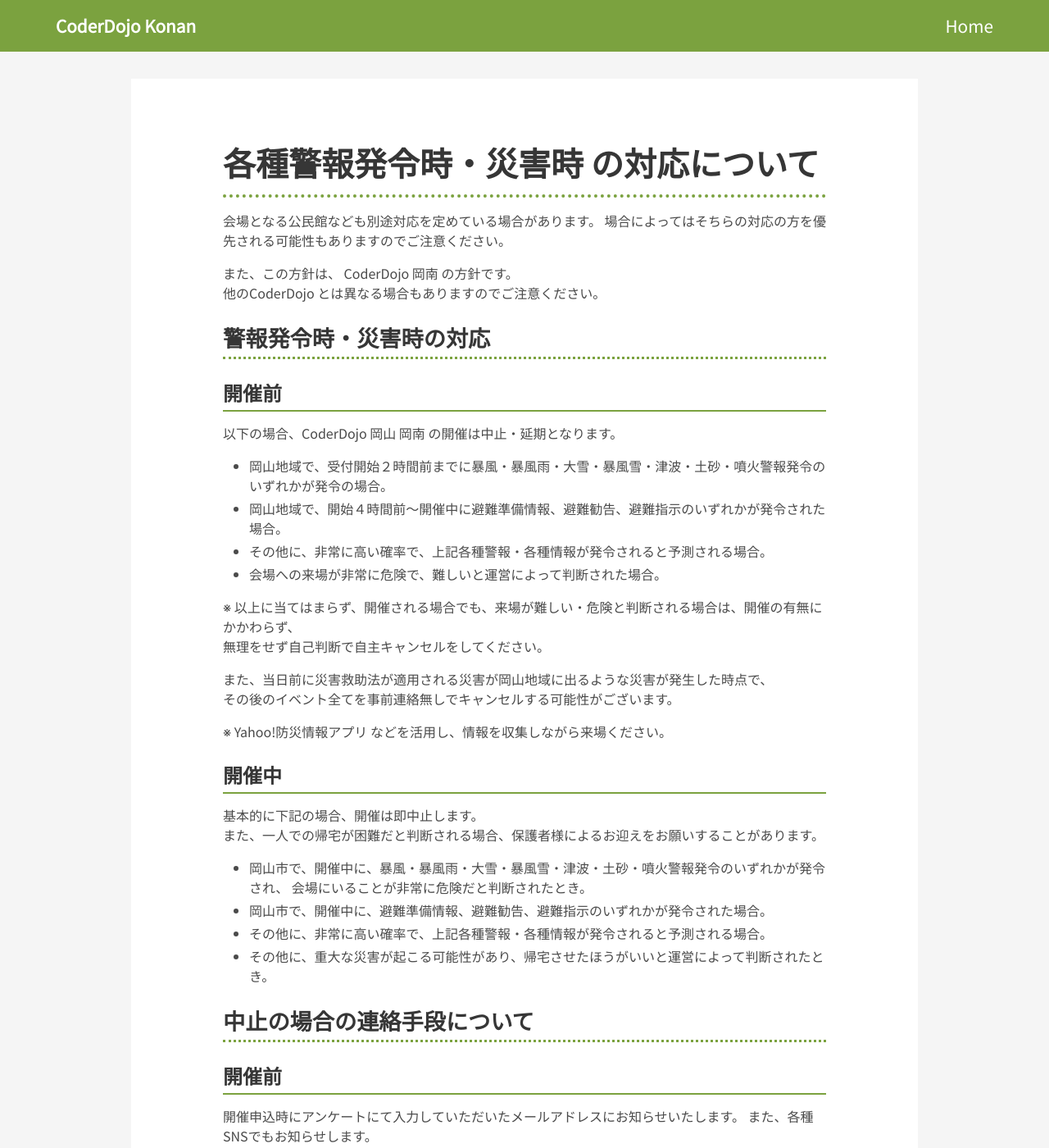
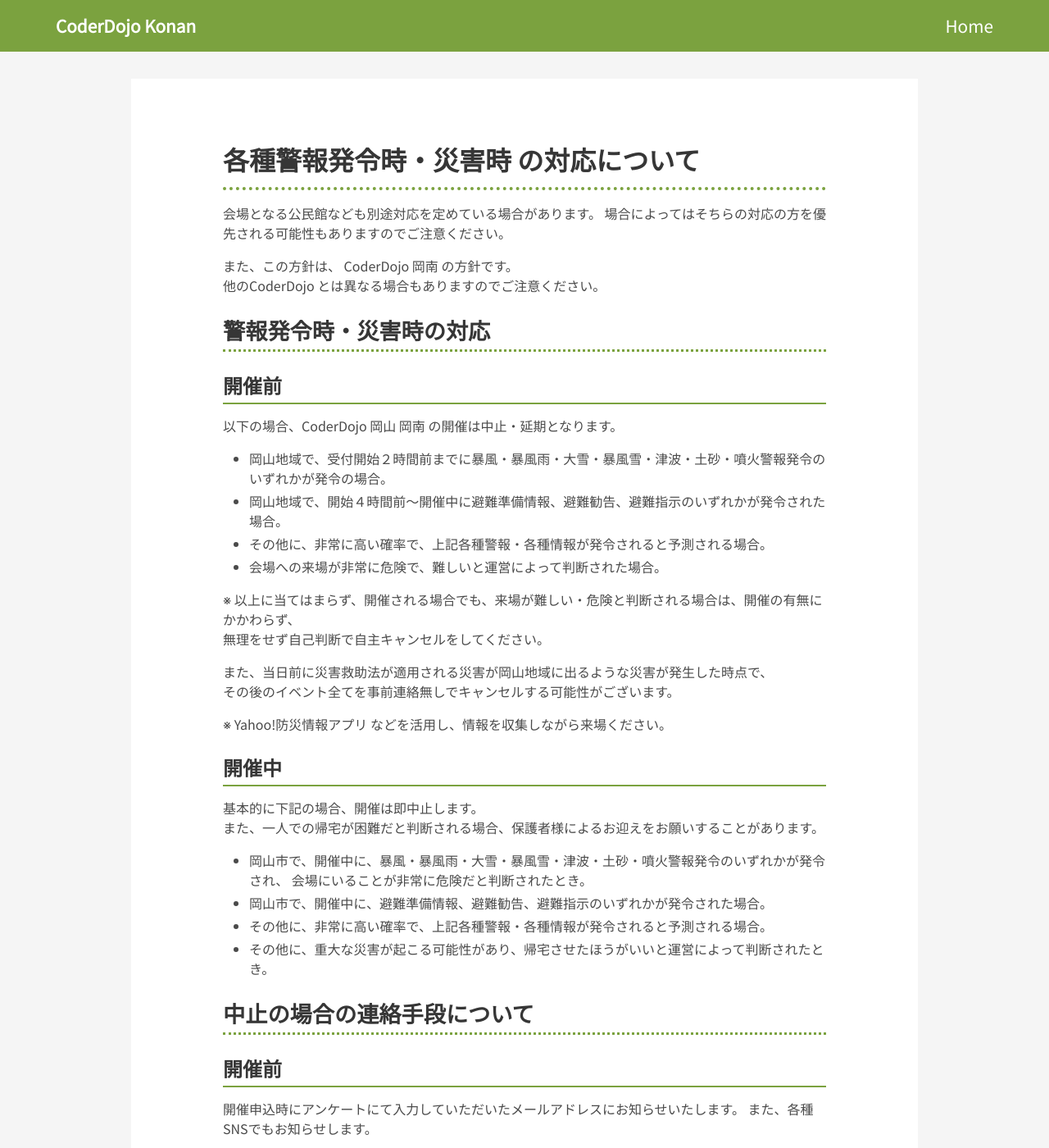
Before and after one commit to coderdojo-konan/website, a Jekyll site: the page built from _pages/disaster-response.md, in a window 1280 px wide and 1400 px high. Shown: the whole window at 82% size. Built offline with Jekyll 4.4.1, drawn with Linux system fonts in a browser that asks for light colours; nearby versions of some CDN libraries; library files that are not in the unit come from our copies.

Commit message:
デザインの調整

```diff
--- a/_sass/_page.scss
+++ b/_sass/_page.scss
@@ -12,7 +12,7 @@
       background-color:  $white;
 
       .title {
-        font-size: 2.5rem;
+        font-size: 2rem;
         padding: 0 0 1rem 0;
         margin: 0 0 1rem 0;
         border-bottom: 4px dotted $primary;
@@ -45,6 +45,10 @@
       .container {
         .title {
           font-size: 2rem;
+        }
+
+        .content {
+          margin: 2rem 0 1rem 0;
         }
 
         margin: 4rem auto 2rem auto;
--- a/_sass/_post.scss
+++ b/_sass/_post.scss
@@ -17,8 +17,12 @@
       }
 
       .title {
-        font-size: 2.5rem;
+        font-size: 2rem;
         margin: 0 0 1rem 0;
+      }
+
+      .content {
+        margin: 2rem 0 1rem 0;
       }
 
       .sns-share-list {
```
